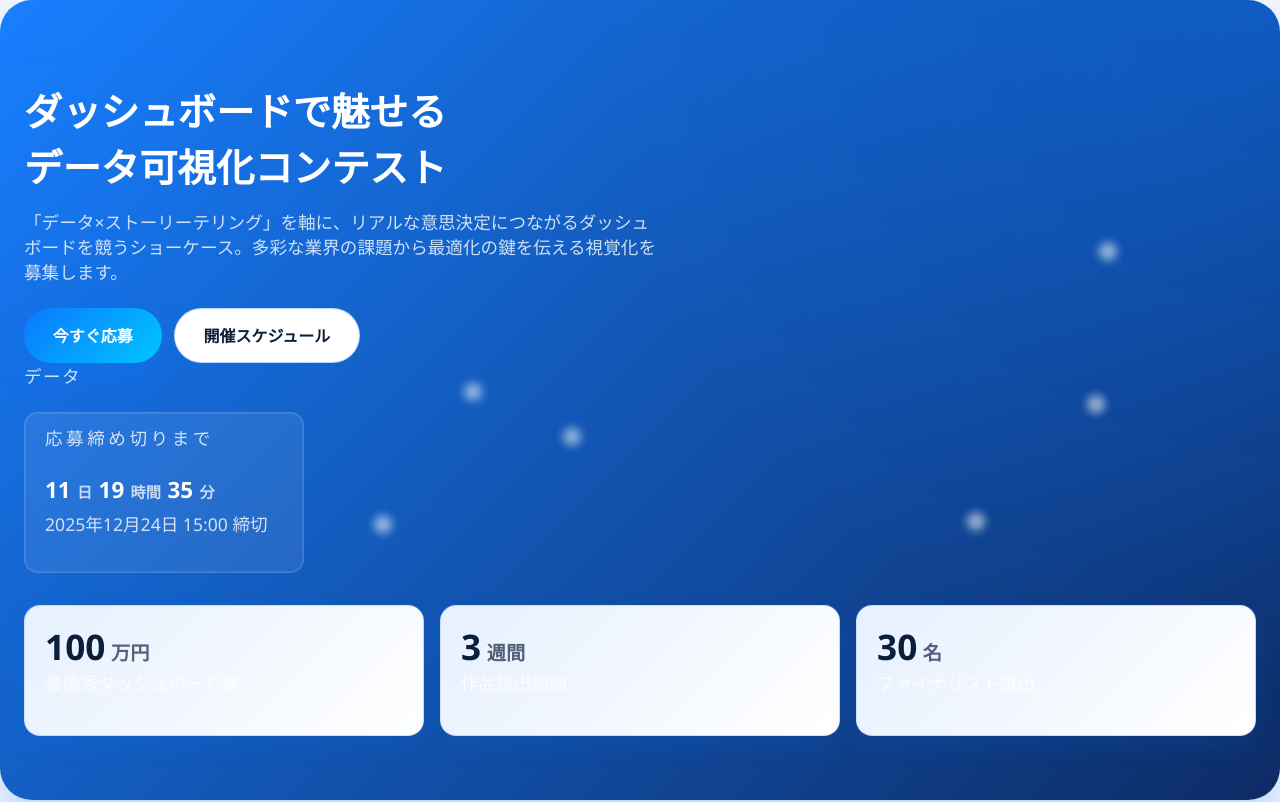
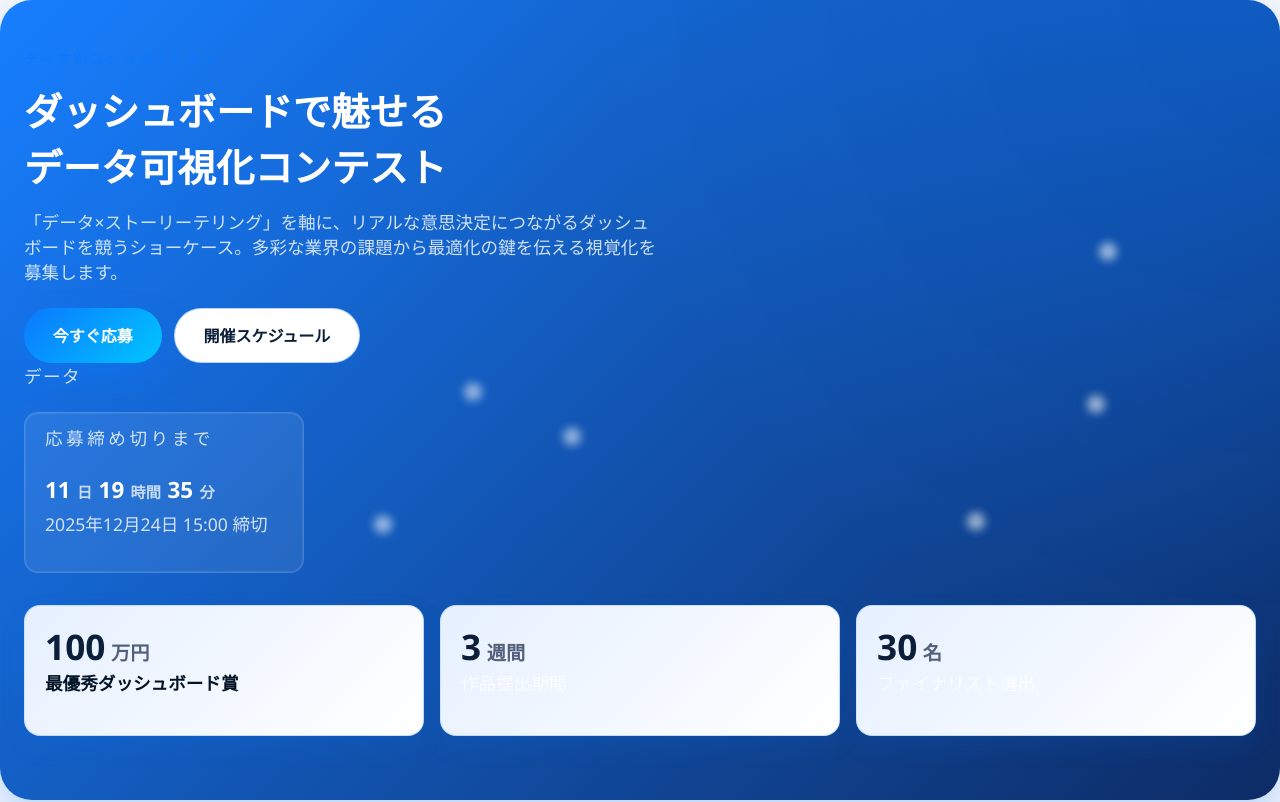
Before and after one commit to hikariiyoshioka/my-site, a plain HTML site: page index.html in a window 1280 px wide. Shown: the top 802 px of the page. Drawn offline with Linux system fonts and the light colour scheme.

Commit message:
Add initial index.html

```diff
--- a/index.html
+++ b/index.html
@@ -209,6 +209,11 @@
       font-size: 0.95rem;
     }
 
+    .stat-card .highlight {
+      color: #041427;
+      font-weight: 600;
+    }
+
     section {
       background: #fff;
       margin-top: 2rem;
@@ -324,7 +329,7 @@
     <div class="stats">
       <div class="stat-card">
         <h3 data-target="100" data-suffix="万円"><span class="count">0</span><span class="suffix">万円</span></h3>
-        <p>最優秀ダッシュボード賞</p>
+        <p class="stat-description highlight">最優秀ダッシュボード賞</p>
       </div>
       <div class="stat-card">
         <h3 data-target="3" data-suffix="週間"><span class="count">0</span><span class="suffix">週間</span></h3>
```
